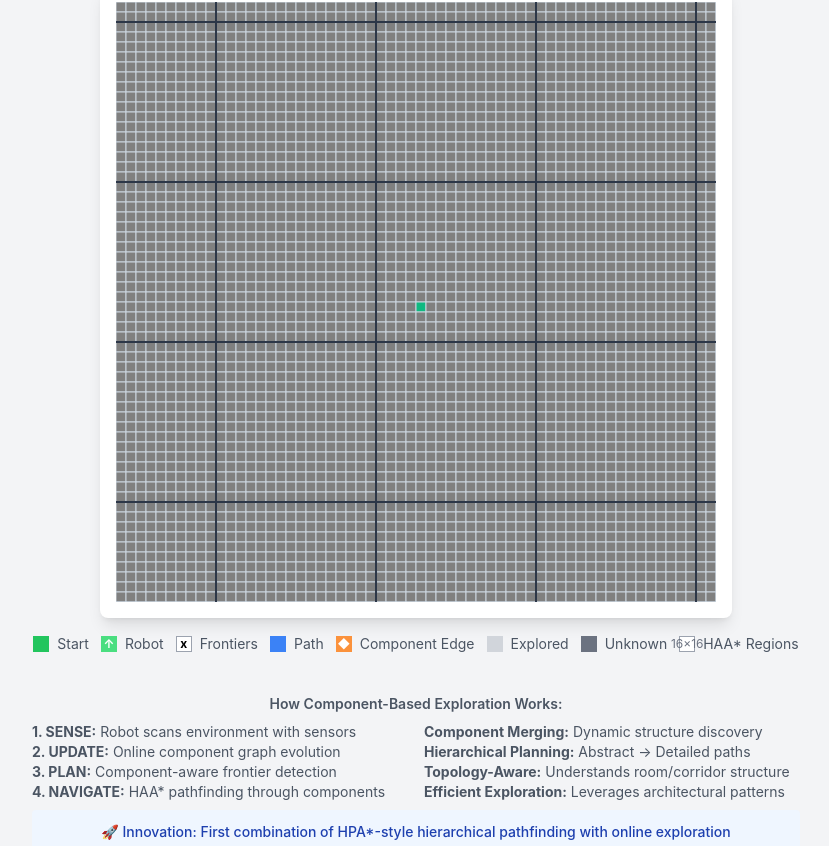
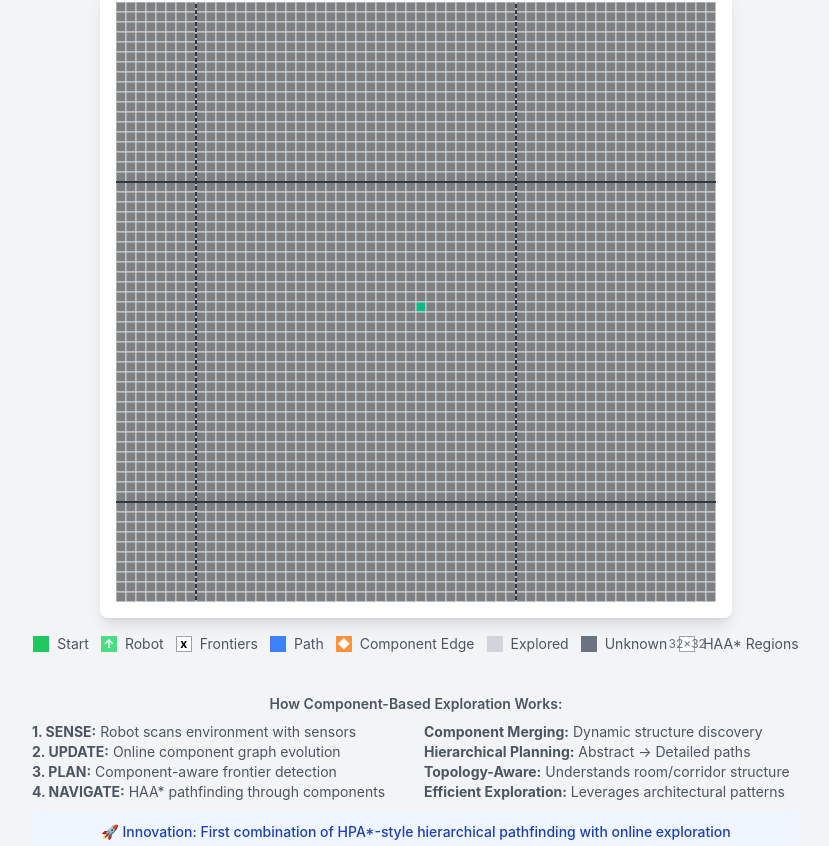
Before and after one commit to OhadRubin/hastar, a React (Create React App) app: page / in a window 1280 px wide. Shown: the part 371-1217 px from the top of the page, without its empty margins (224-1053 px from the left). Built offline with nearby package versions, Linux system fonts and the light colour scheme.

Commit message:
Update DEFAULT_REGION_SIZE constant to improve region size configuration: Changed the value of DEFAULT_REGION_SIZE from 16 to 32 in constants.js, enhancing the flexibility of region size adjustments for component-based algorithms.

```diff
--- a/src/core/constants.js
+++ b/src/core/constants.js
@@ -8,7 +8,7 @@
  * Default region size for component-based algorithms.
  * This value controls the size of regions used in pathfinding and exploration algorithms.
  */
-export const DEFAULT_REGION_SIZE = 16;
+export const DEFAULT_REGION_SIZE = 32;
 
 /**
  * Default maze size
```
